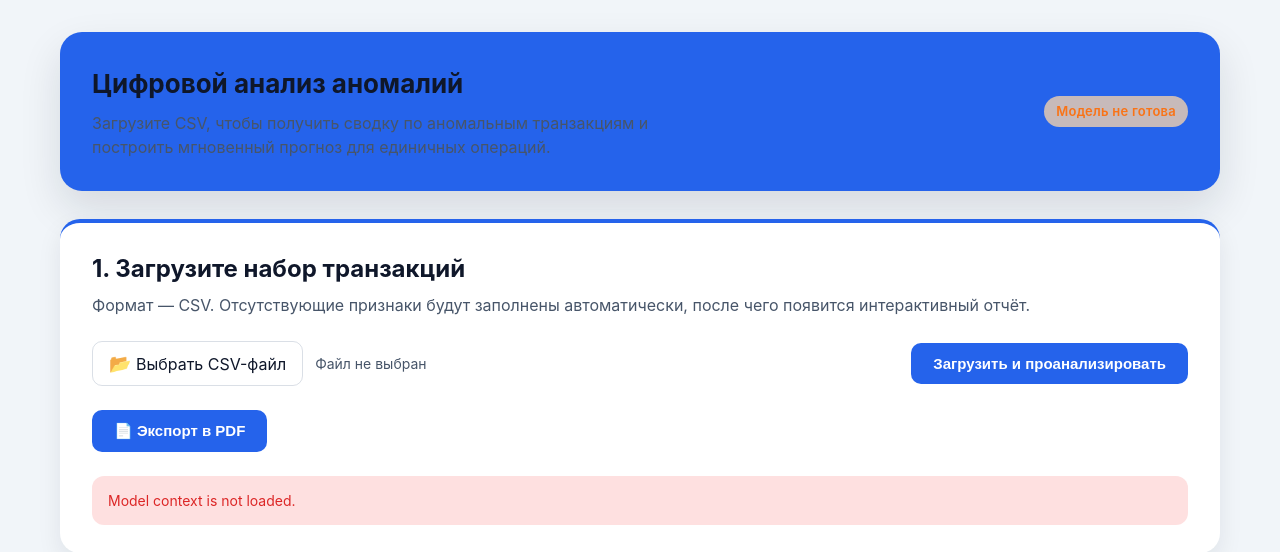
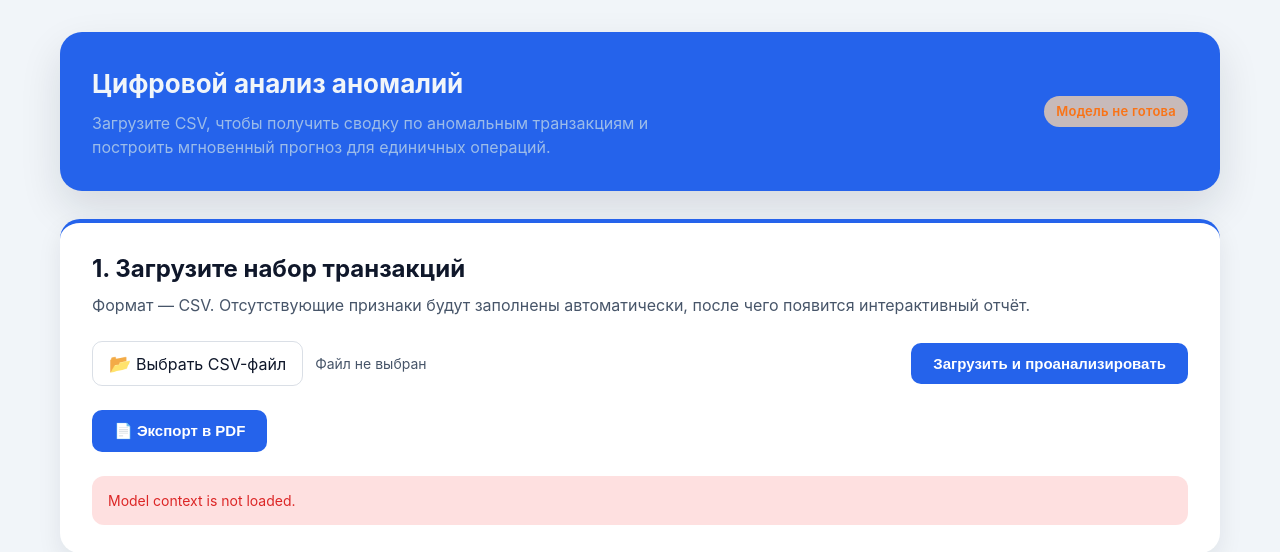
Before and after one commit to Koyd1/FastAPIProjectDataStorm2025, a FastAPI app: page / in a window 1280 px wide. Shown: the top 552 px of the page. Run offline with FastAPI, Linux system fonts and the light colour scheme; parts of the project's set-up code (start-up, migrations or seed data) failed here and were passed over.

Commit message:
research and readme updated

```diff
--- a/templates/index.html
+++ b/templates/index.html
@@ -59,12 +59,12 @@
         .masthead__intro h1 {
             margin: 0 0 8px;
             font-size: 26px;
-            color: var(--text-primary);
+            color: var(--page-bg);
         }
 
         .masthead__intro p {
             margin: 0;
-            color: var(--text-muted);
+            color: #9cbce9;
             max-width: 640px;
         }
 
```
Also changed, not shown: README.md, research/MR_res/index.py (deleted), 1 other file.
